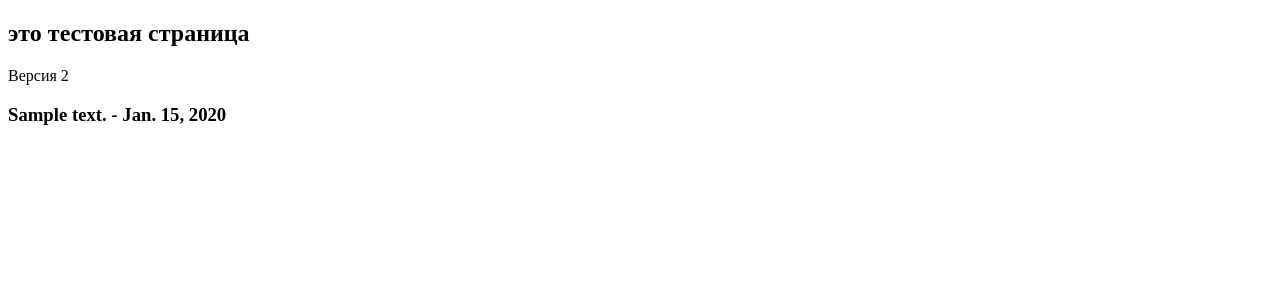
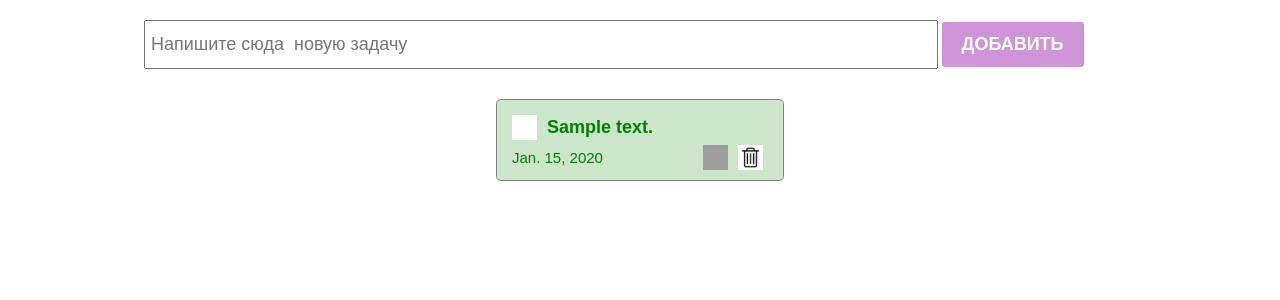
Before and after one commit to Aichurec/todopython-, a Django app: page /test/ in a window 1280 px wide. Shown: the top 300 px of the page. Run offline with Django 3.2, Linux system fonts and the light colour scheme; tables that the repository leaves empty hold one stand-in row (values such as "Sample post"); grey boxes are pictures that could not be loaded.

Commit message:
changhed test.html

```diff
--- a/main/templates/test.html
+++ b/main/templates/test.html
@@ -1,17 +1,45 @@
+{% load static %}
 <!DOCTYPE html>
 <html lang="en">
 <head>
     <meta charset="UTF-8">
     <meta http-equiv="X-UA-Compatible" content="IE=edge">
     <meta name="viewport" content="width=device-width, initial-scale=1.0">
-    <title>Document</title>
+    <title>Todo</title>
+    <!-- <link rel="stylesheet" href="./styles/index.css"> -->
+    <link rel="stylesheet" href="{% static 'styles/index.css' %}" />
+    <!-- <link rel="stylesheet" href=".styles/checkbox.css"> -->
+    <link rel="stylesheet" href="{% static 'styles/checkbox.css' %}" />
 </head>
 <body>
-    <h2>это тестовая страница</h2>
-    <div>Версия 2</div>
-    {% for todo in todo_list %}
-        <h3>{{ todo.text }} - {{todo.created_at}}</h3>
+    <section>
+        <div class="create_container">
+             <input
+             class="create_input"
+             type="text"
+             placeholder="Напишите сюда  новую задачу"/>
+             <button class="create_button">Добавить</button>
+        </div>
+         <div class="todo_container">
 
-    {% endfor %}
-
+            {% for todo in todo_list %}
+            <div class="todo_item">
+                <div class="todo_item_header">
+                    <label class="checkbox_container">
+                        <input type="checkbox">
+                        <span class="checkmark"></span>
+                    </label>
+                    <h4>{{ todo.text }}</h4>
+                    </div>
+                    <div class="todo_item_footer">
+                    <p>{{ todo.created_at }}</p>
+                    <div class="action_buttons">
+                        <img src="{% static 'icons/неокр.звезда.jpg' %}">
+                        <img src="{% static 'icons/Удалить.jpg' %}">
+                    </div>
+                </div>
+            </div>
+            {% endfor %}
+        </div>
+    </section>
 </html>
```
